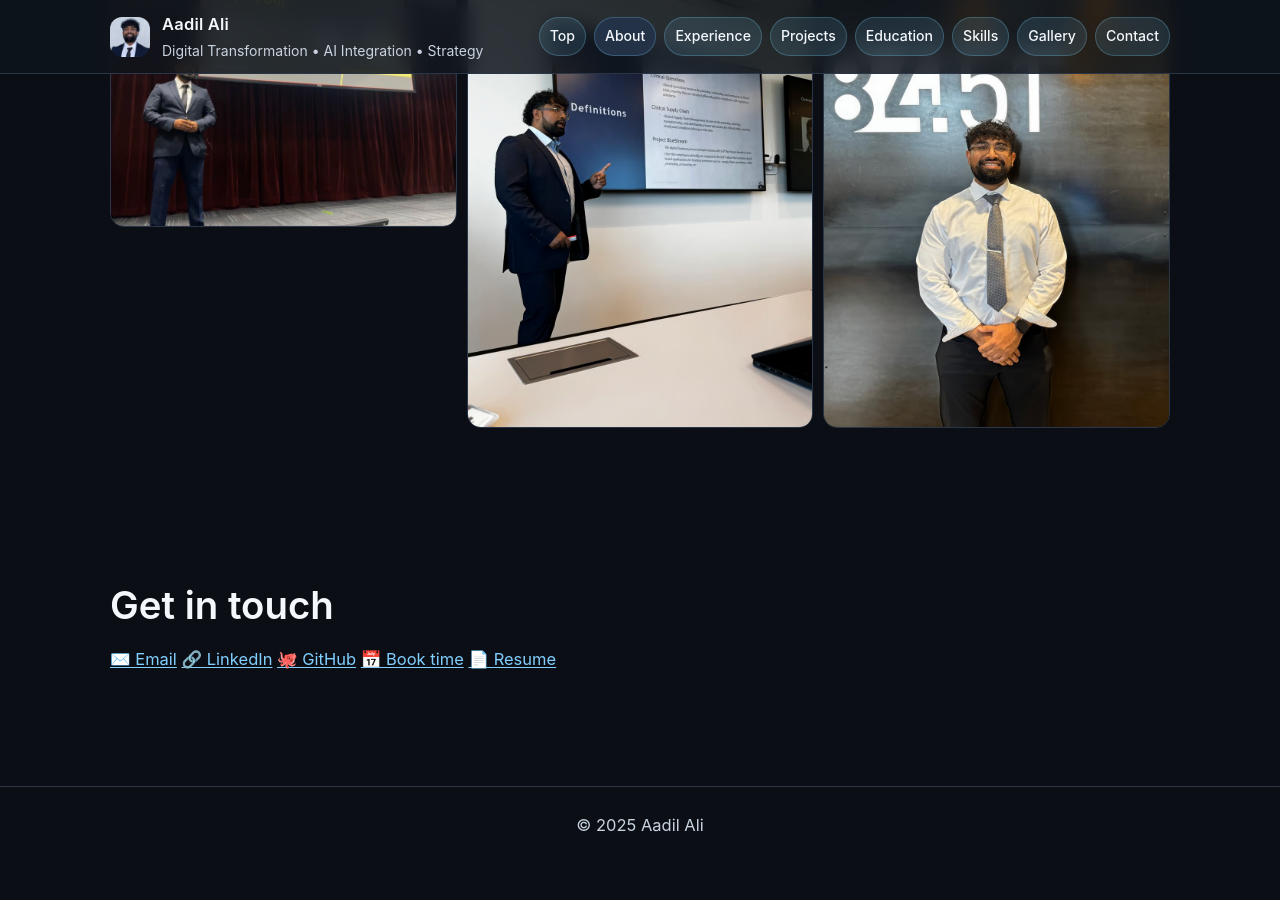
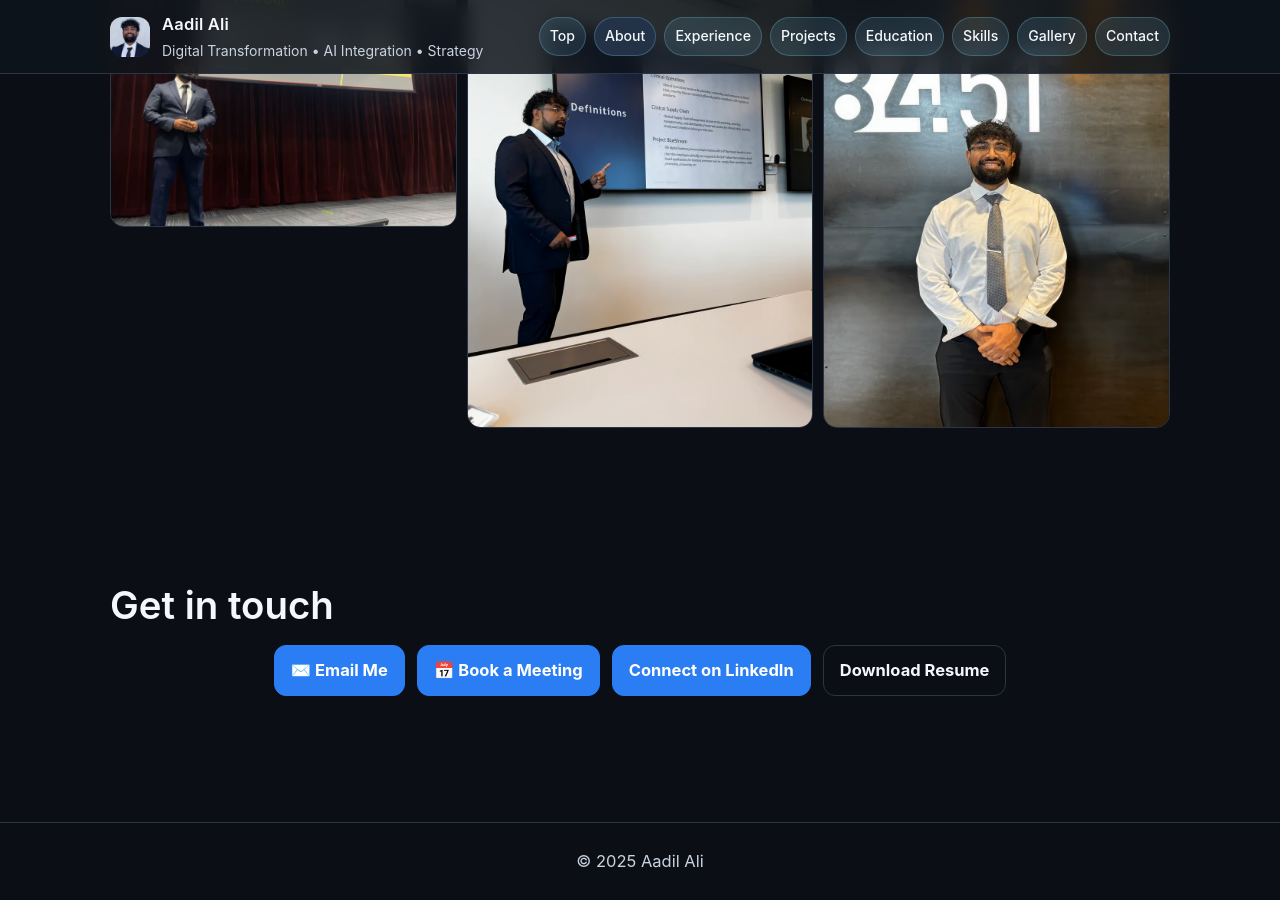
Before and after one commit to aaadil777/aaadil777.github.io, a Jekyll site: the page built from index.md, in a window 1280 px wide and 900 px high, scrolled down 7172 px. Built offline with Jekyll 4.4.1, drawn with Linux system fonts in a browser that asks for light colours; before the commit the page ends 8036 px from its top, so only the background shows below that.

Commit message:
Replaced site links with buttons in footer.

```diff
--- a/index.md
+++ b/index.md
@@ -236,12 +236,11 @@ title: "Aadil Ali"
 
 <section id="contact" class="reveal">
   <h2 class="h-section">Get in touch</h2>
-  <div class="chips">
-    <a class="chip" href="mailto:{{ site.email }}" aria-label="Email">✉️ Email</a>
-    <a class="chip" href="{{ site.linkedin }}" target="_blank" rel="noopener" aria-label="LinkedIn">🔗 LinkedIn</a>
-    <a class="chip" href="{{ site.github }}" target="_blank" rel="noopener" aria-label="GitHub">🐙 GitHub</a>
-    <a class="chip" href="{{ site.calendar }}" target="_blank" rel="noopener" aria-label="Book time">📅 Book time</a>
-    <a class="chip" href="{{ site.resume_url }}" target="_blank" rel="noopener" aria-label="Resume PDF">📄 Resume</a>
+  <div class="cta-row" style="margin-bottom:14px; display:flex; gap:12px; justify-content:center; flex-wrap:wrap;">
+    <a class="btn-cta" href="mailto:{{ site.email }}" target="_blank" rel="noopener">✉️ Email Me</a>
+    <a class="btn-cta" href="{{ site.calendar }}" target="_blank" rel="noopener">📅 Book a Meeting</a>
+    <a class="btn-cta" href="{{ site.linkedin }}" target="_blank" rel="noopener">Connect on LinkedIn</a>
+    <a class="btn-ghost" href="{{ site.resume_url }}" target="_blank" rel="noopener">Download Resume</a>
   </div>
 </section>
 
```
